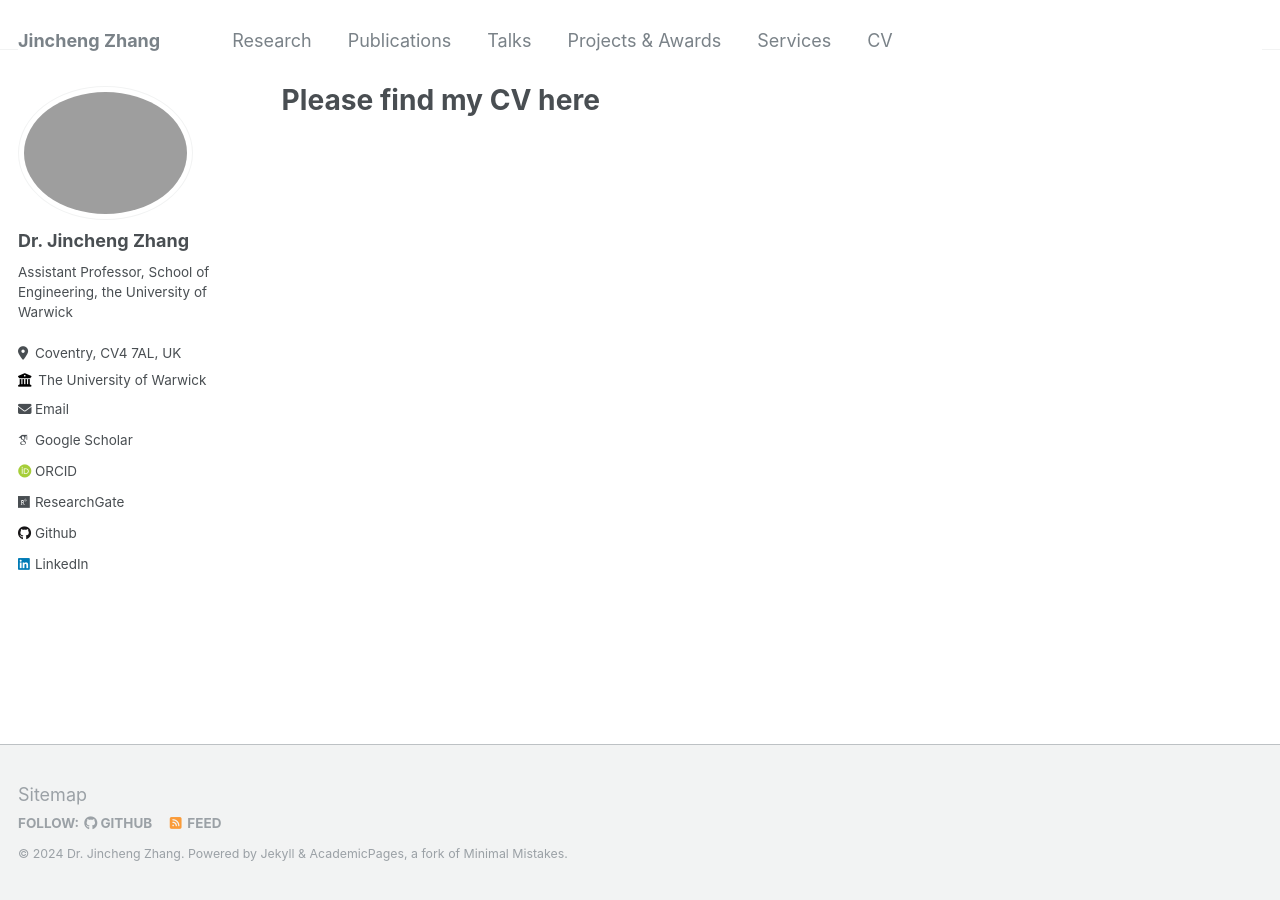
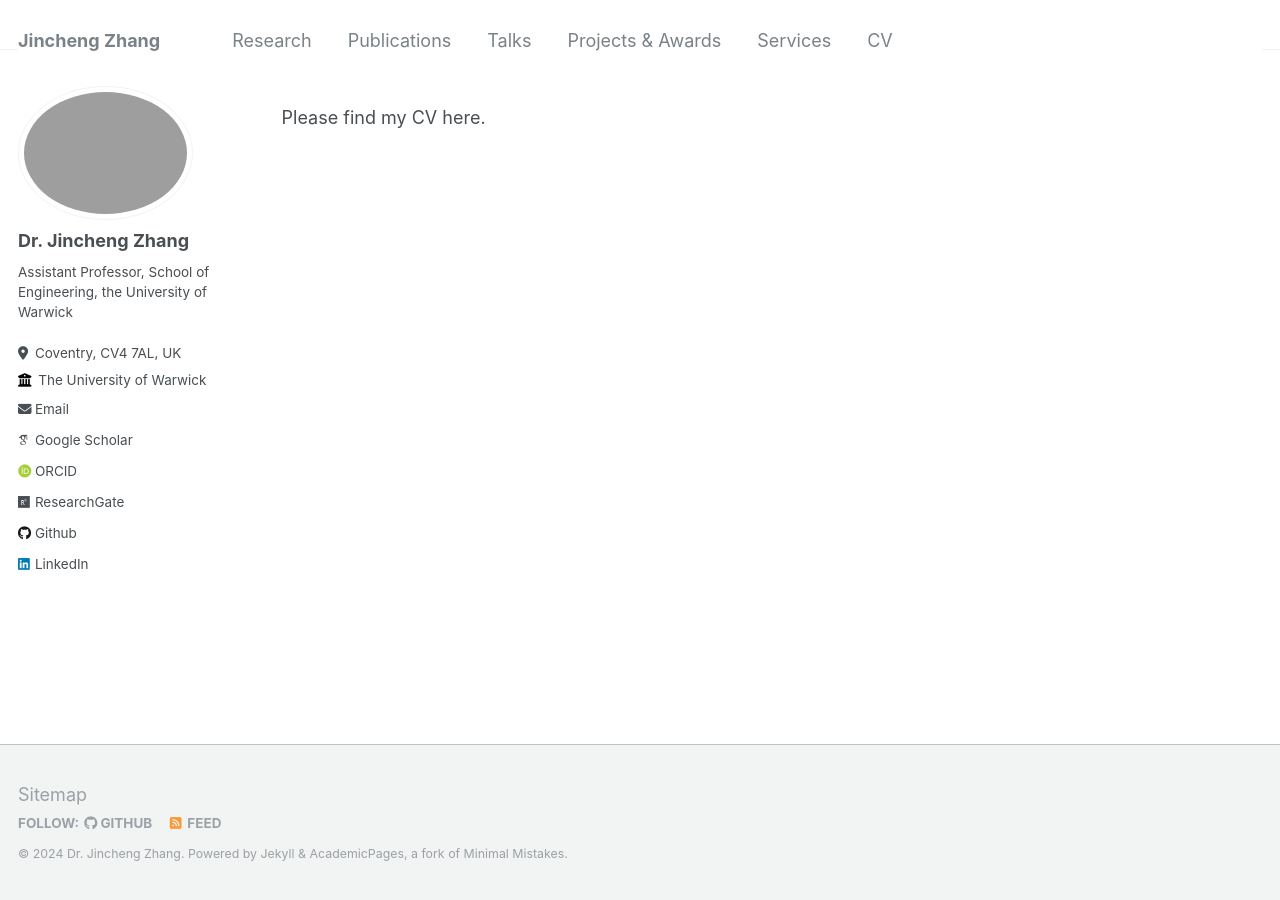
Before and after one commit to zhangxcii/zhangxcii.github.io, a Jekyll site: the page built from _pages/cv.md, in a window 1280 px wide. Built offline with Jekyll 4.4.1, drawn with Linux system fonts in a browser that asks for light colours; some web fonts are replaced; part of the change alters nothing that is shown.

Commit message:
Update cv.md

```diff
--- a/_pages/cv.md
+++ b/_pages/cv.md
@@ -1,6 +1,6 @@
 ---
 layout: archive
-title: "Please find my CV here"
+title: ""
 permalink: /cv/
 author_profile: true
 redirect_from:
@@ -8,3 +8,5 @@ redirect_from:
 ---
 
 {% include base_path %}
+
+Please find my CV here.
```
